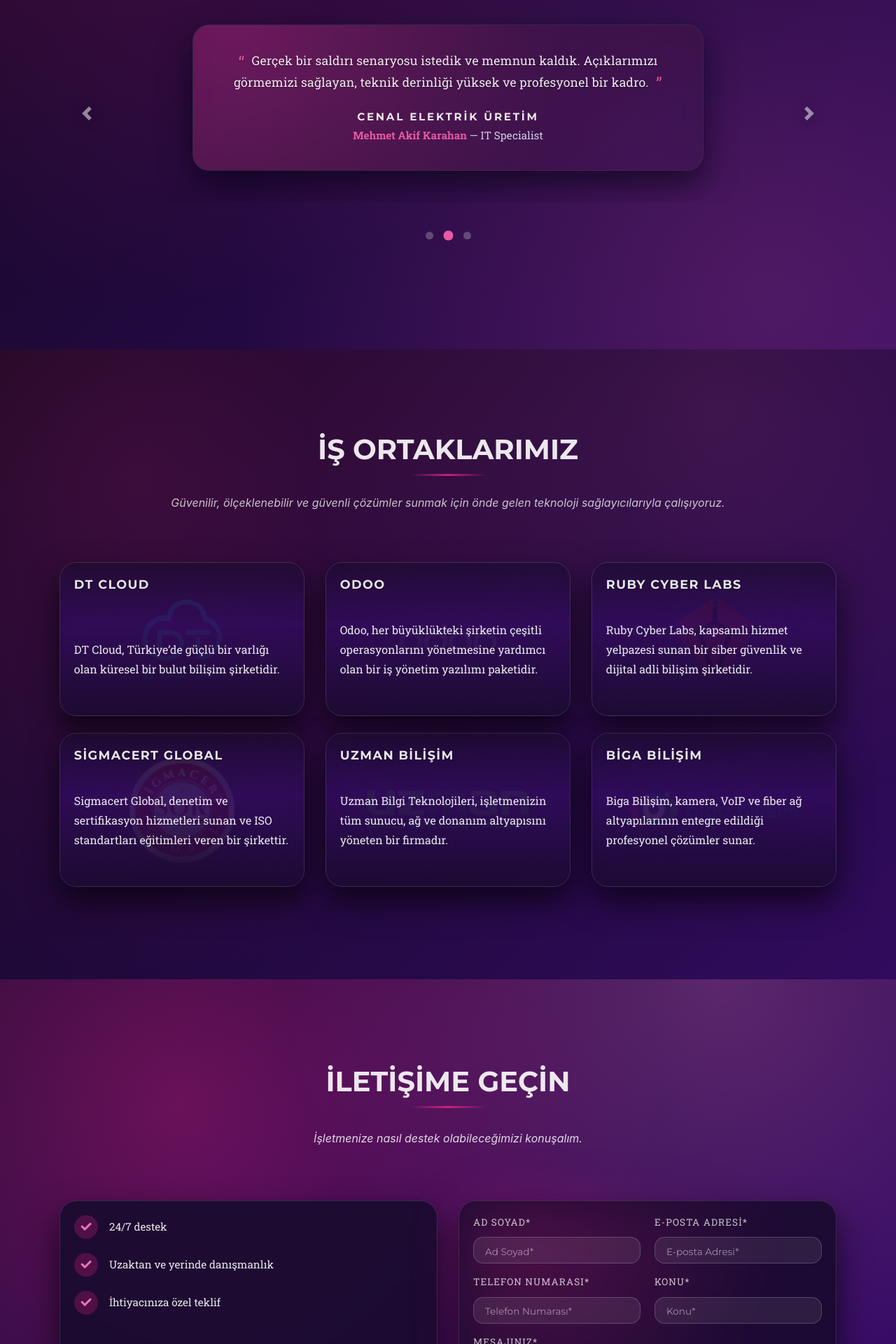
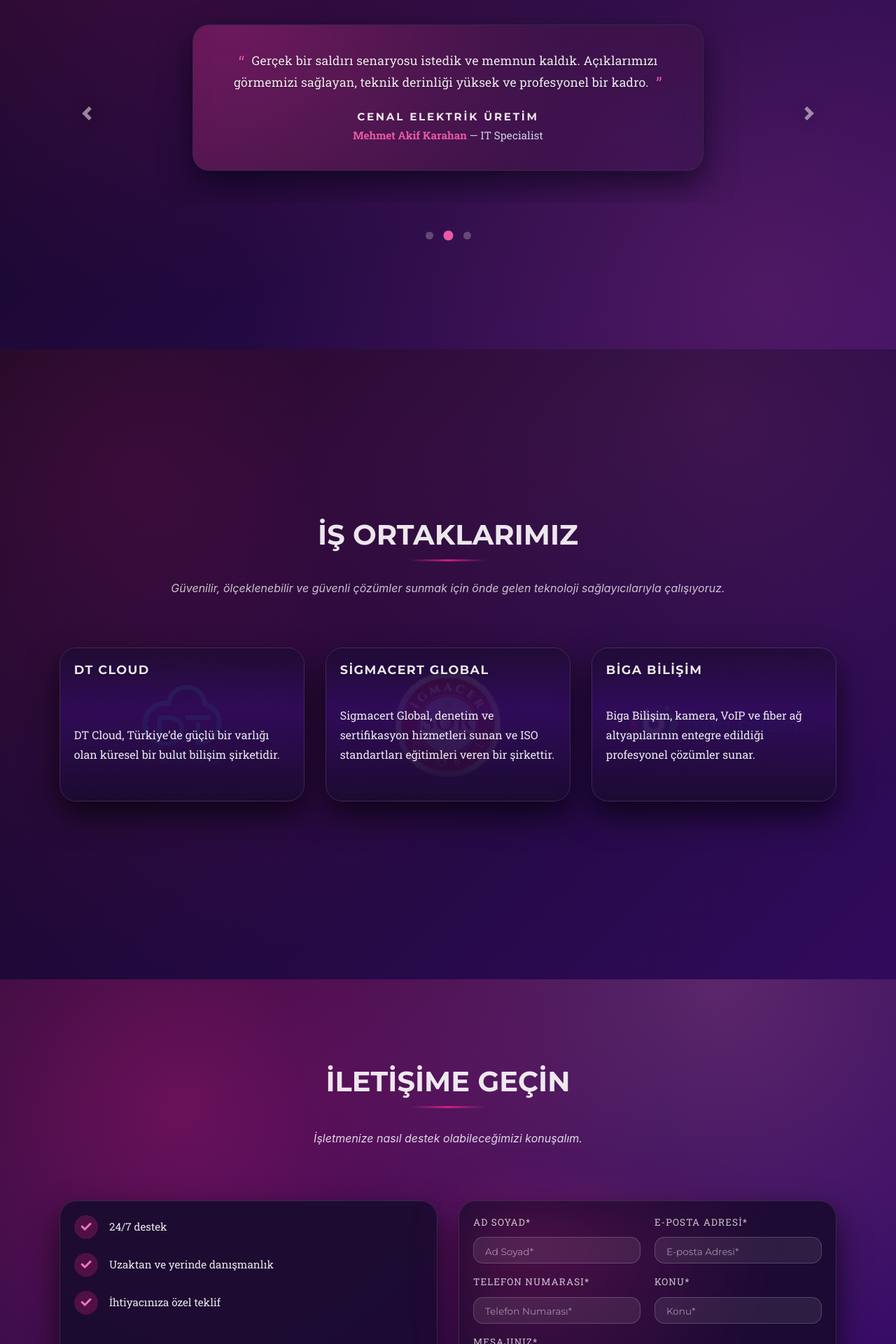
Before and after one commit to ValienteTechnologies/ValienteTechnologies.github.io, a Jekyll site: the page built from index.md, in a window 1280 px wide. Shown: the part 4048-5968 px from the top of the page at 70% size. Built offline with Jekyll 4.4.1, drawn with Linux system fonts in a browser that asks for light colours; some web fonts are replaced.

Commit message:
remove partners

```diff
--- a/_data/sitetext.yml
+++ b/_data/sitetext.yml
@@ -50,18 +50,11 @@
       - title: "DT Cloud"
         desc: "DT Cloud, Türkiye'de güçlü bir varlığı olan küresel bir bulut bilişim şirketidir."
         image: /assets/img/partners/dt.png
-      - title: "Odoo"
-        desc: "Odoo, her büyüklükteki şirketin çeşitli operasyonlarını yönetmesine yardımcı olan bir iş yönetim yazılımı paketidir."
-        image: /assets/img/partners/odoo.png
-      - title: "Ruby Cyber Labs"
-        desc: "Ruby Cyber Labs, kapsamlı hizmet yelpazesi sunan bir siber güvenlik ve dijital adli bilişim şirketidir."
-        image: /assets/img/partners/ruby.png
+
       - title: "Sigmacert Global"
         desc: "Sigmacert Global, denetim ve sertifikasyon hizmetleri sunan ve ISO standartları eğitimleri veren bir şirkettir."
         image: /assets/img/partners/sigmacert.png
-      - title: "Uzman Bilişim"
-        desc: "Uzman Bilgi Teknolojileri, işletmenizin tüm sunucu, ağ ve donanım altyapısını yöneten bir firmadır."
-        image: /assets/img/partners/uzman.png
+
       - title: "Biga Bilişim"
         desc: "Biga Bilişim, kamera, VoIP ve fiber ağ altyapılarının entegre edildiği profesyonel çözümler sunar."
         image: /assets/img/partners/biga.png
```
